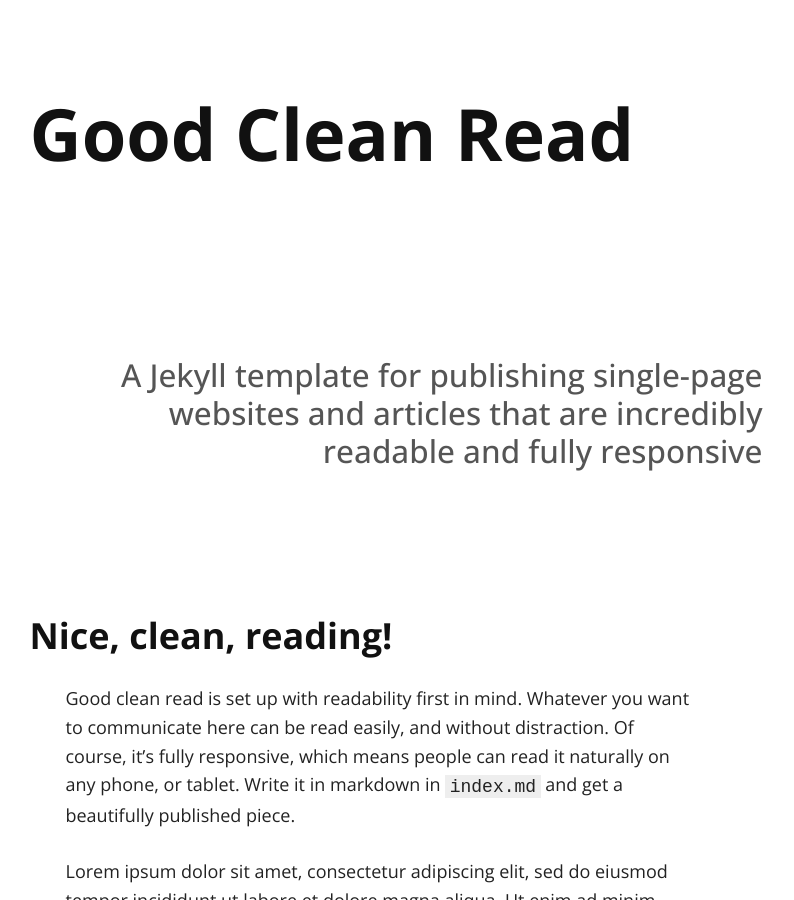
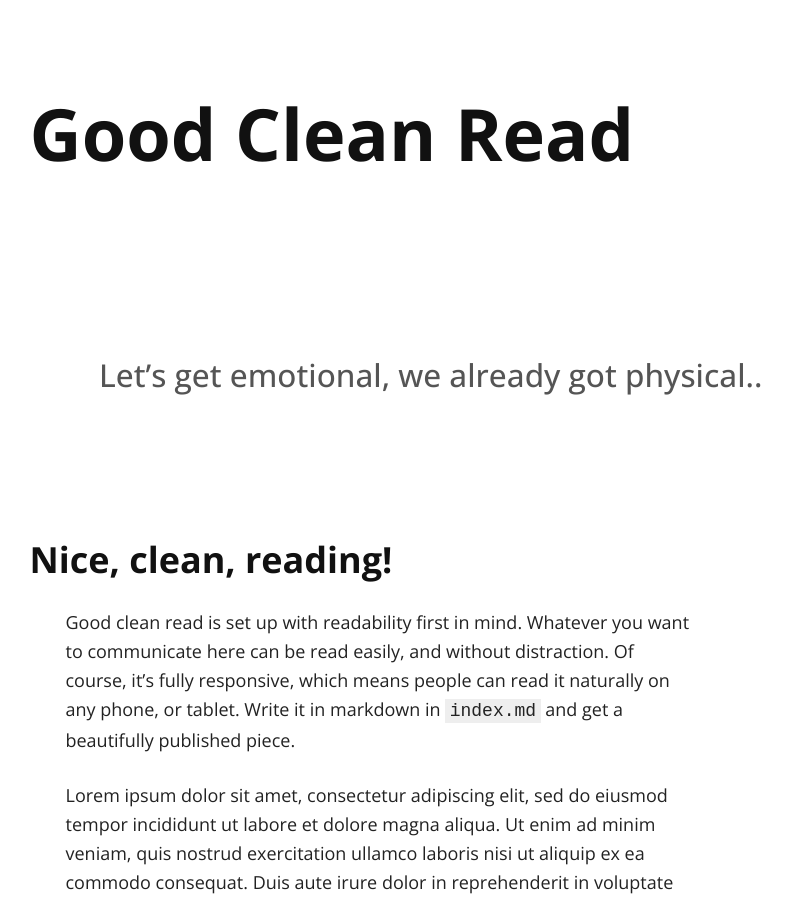
Before and after one commit to marycate/Matterhorn-ADA.github.io, a Jekyll site: the page built from index.md, in a window 1280 px wide and 900 px high. Shown: the whole window, without its empty margins (262-1056 px from the left). Built offline with Jekyll 4.4.1, drawn with Linux system fonts in a browser that asks for light colours; nearby versions of some CDN libraries; our own code applies the rules of GitHub Pages for plain Markdown files.

Commit message:
Update index.md

```diff
--- a/index.md
+++ b/index.md
@@ -2,7 +2,7 @@
 layout: default
 ---
 
-## A Jekyll template for publishing single-page websites and articles that are incredibly readable and fully responsive
+## Let's get emotional, we already got physical..
 
 ### Nice, clean, reading!
 
```
